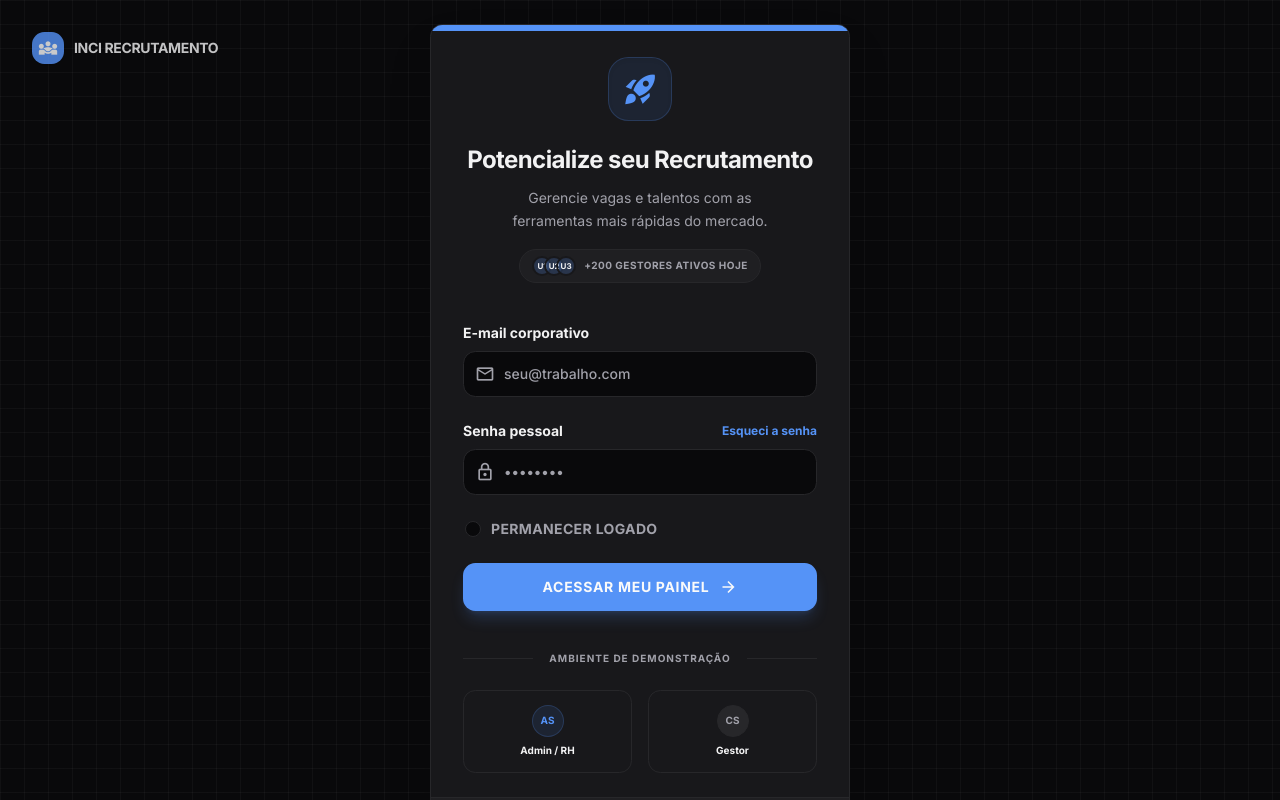
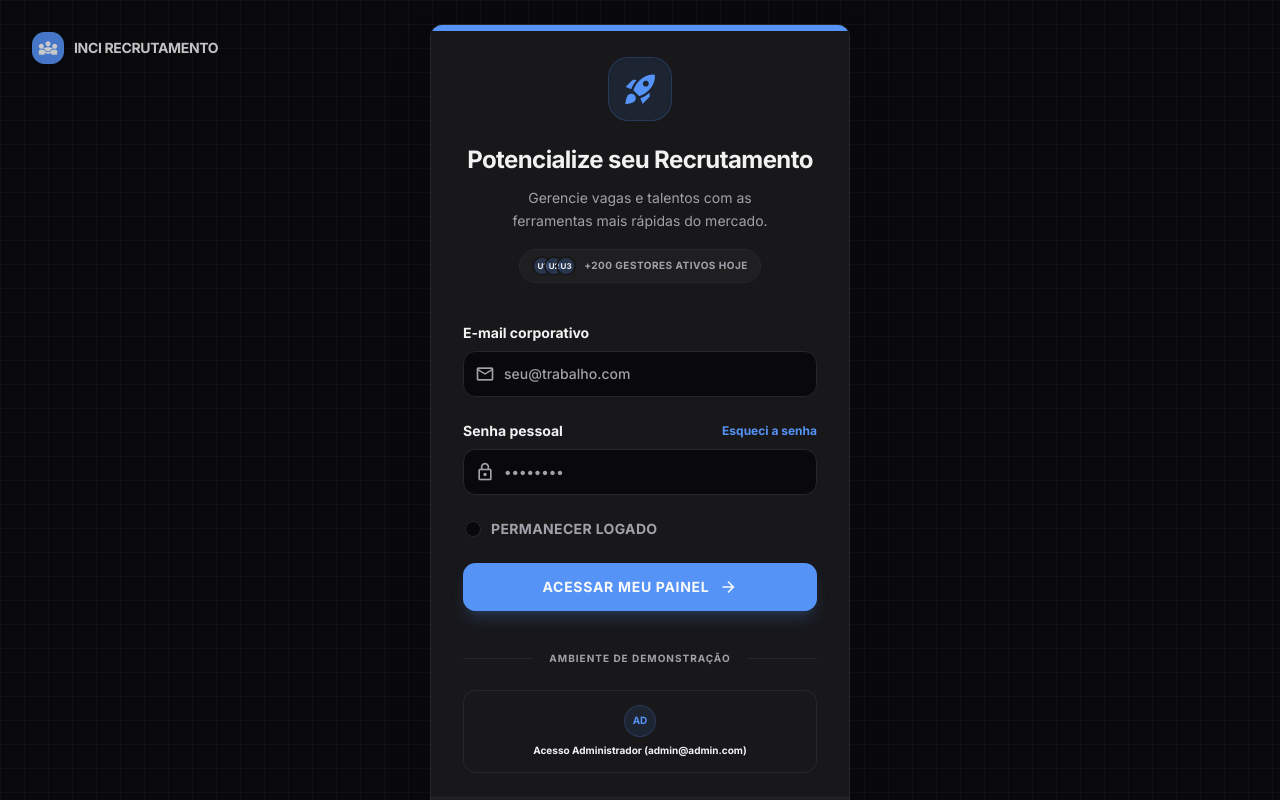
Before and after one commit to Richard-Corporativo/INCI-Recruta, a React (Vite) app: page /#/login in a window 1280 px wide. Shown: the top 800 px of the page. Built offline with nearby package versions, Linux system fonts and the light colour scheme; a web font is replaced by a local one.

Commit message:
Login com admin@admin.com

```diff
--- a/lib/storage.ts
+++ b/lib/storage.ts
@@ -6,7 +6,7 @@ const KEYS = {
     ROLES: 'recruitsys_roles',
     AUDIT: 'recruitsys_audit',
     USERS: 'recruitsys_users',
-    INITIALIZED: 'recruitsys_initialized'
+    INITIALIZED: 'recruitsys_initialized_v2'
 };
 
 export const StorageService = {
@@ -61,7 +61,7 @@ export const StorageService = {
         const defaultAdmin: User = {
             id: '1',
             name: 'Administrador',
-            email: 'admin',
+            email: 'admin@admin.com',
             role: 'admin',
             status: 'active',
             lastAccess: new Date().toLocaleDateString('pt-BR'),
--- a/pages/Login.tsx
+++ b/pages/Login.tsx
@@ -160,20 +160,13 @@ const Login: React.FC = () => {
                                 </div>
                                 <span className="relative px-4 bg-card text-[10px] font-bold text-muted-foreground uppercase tracking-widest whitespace-nowrap">Ambiente de Demonstração</span>
                             </div>
-                            <div className="grid grid-cols-2 gap-4">
+                            <div className="grid grid-cols-1 gap-4">
                                 <button
-                                    onClick={() => quickLogin('ana.silva@company.com', 'admin')}
+                                    onClick={() => quickLogin('admin@admin.com', 'admin')}
                                     className="flex flex-col items-center gap-1.5 p-3.5 rounded-base border border-border hover:border-primary/40 hover:bg-primary/5 transition-all group"
                                 >
-                                    <div className="size-8 rounded-full bg-primary/10 text-primary flex items-center justify-center text-[10px] font-bold border border-primary/20">AS</div>
-                                    <span className="text-[10px] font-bold text-foreground">Admin / RH</span>
-                                </button>
-                                <button
-                                    onClick={() => quickLogin('carlos.souza@company.com', 'user123')}
-                                    className="flex flex-col items-center gap-1.5 p-3.5 rounded-base border border-border hover:border-primary/40 hover:bg-primary/5 transition-all group"
-                                >
-                                    <div className="size-8 rounded-full bg-muted text-muted-foreground flex items-center justify-center text-[10px] font-bold border border-border">CS</div>
-                                    <span className="text-[10px] font-bold text-foreground">Gestor</span>
+                                    <div className="size-8 rounded-full bg-primary/10 text-primary flex items-center justify-center text-[10px] font-bold border border-primary/20">AD</div>
+                                    <span className="text-[10px] font-bold text-foreground">Acesso Administrador (admin@admin.com)</span>
                                 </button>
                             </div>
                         </div>
```
